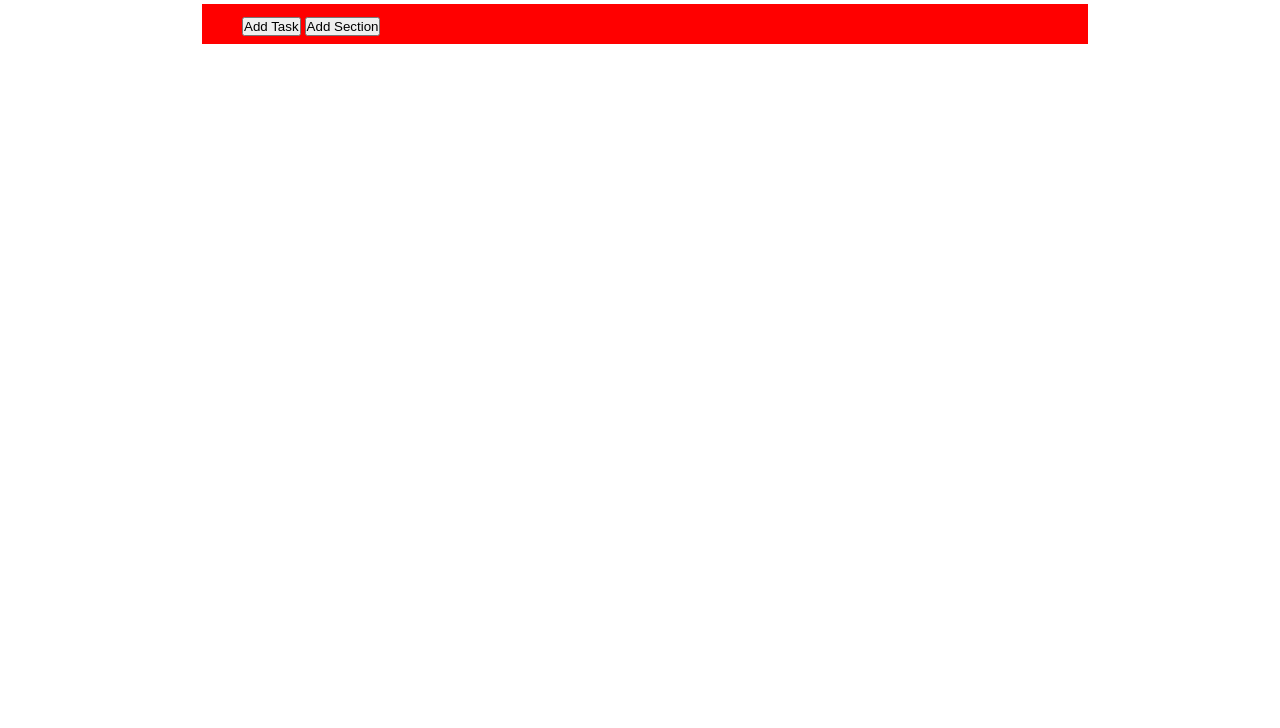
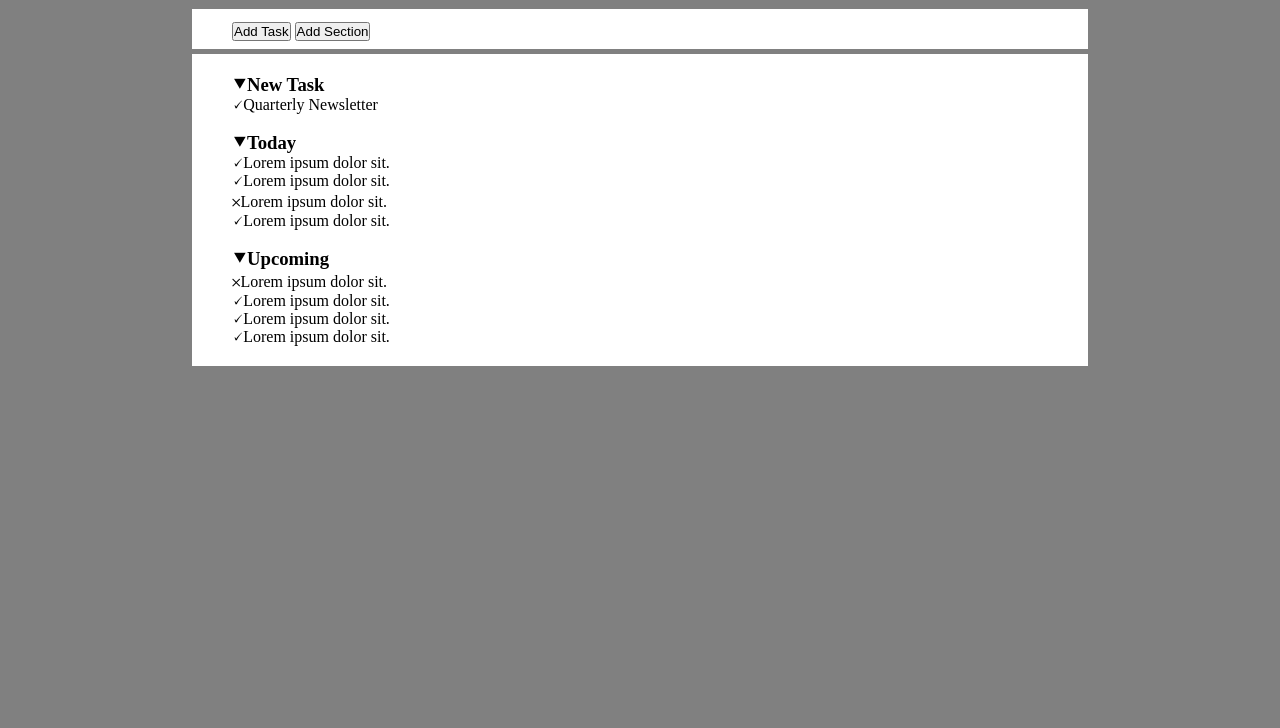
Before and after one commit to Iader-Fo/html-css-toboolist, a plain HTML site: page index.html in a window 1280 px wide. Shown: the part 72-800 px from the top of the page. Drawn offline with Linux system fonts and the light colour scheme.

Commit message:
aggiornamento

```diff
--- a/index.html
+++ b/index.html
@@ -21,25 +21,43 @@
 
 <main>
     <!-- HEADER DEL MAIN -->
-    <header>
+
     <div class="add">
         <button id="task">Add Task</button>
         <button id="section">Add Section</button>
         </button>
     </div>
-        <main>
+
+    <div class="list">
+
         <section>
+            <h3>New Task</h3>
+            <p id="do_it">Quarterly Newsletter</p>
+        </section>
 
+        <br>
+
+        <section>
+            <h3>Today</h3>
+            <p id="do_it">Lorem ipsum dolor sit.</p>
+            <p id="do_it">Lorem ipsum dolor sit.</p>
+            <p id="nope">Lorem ipsum dolor sit.</p>
+            <p id="do_it">Lorem ipsum dolor sit.</p>
         </section>
+
+        <br>
+
         <section>
+            <h3>Upcoming</h3>
+            <p id="nope">Lorem ipsum dolor sit.</p>
+            <p id="do_it">Lorem ipsum dolor sit.</p>
+            <p id="do_it">Lorem ipsum dolor sit.</p>
+            <p id="do_it">Lorem ipsum dolor sit.</p>
+        </section>
 
-            </section>
-            <section>
+    </div>
 
-            </section>
-        </main>
 
-    </header>
 </main>
 
 
--- a/style.css
+++ b/style.css
@@ -3,11 +3,15 @@
     padding: 0;
     box-sizing: border-box;
 }
+body{
+    background-color: grey;
+}
 
 header{
-    margin-top: 5px;
-    margin-left: 10px;
-    margin-bottom: 5px;
+    padding-top: 5px;
+    padding-left: 10px;
+    padding-bottom: 5px;
+    background-color: white;
 }
 
 main{
@@ -28,7 +32,7 @@ main{
 
 .add{
     height: 40px;
-    background-color: red;
+    background-color: white;
     margin-top: 20px;
     padding-left: 40px;
     padding-top: 12px;
@@ -42,3 +46,22 @@ main{
 #section{
     vertical-align: middle;
 }
+
+.list{
+    padding: 20px;
+    padding-left: 40px;
+    margin-top: 5px;
+    background-color: white;
+}
+
+h3::before{
+    content: '\2BC6';
+}
+
+#do_it::before{
+    content: '\1F5F8'
+}
+
+#nope::before{
+    content: '\10102'
+}
```
Lines whose indentation alone changed are shown as unchanged.
